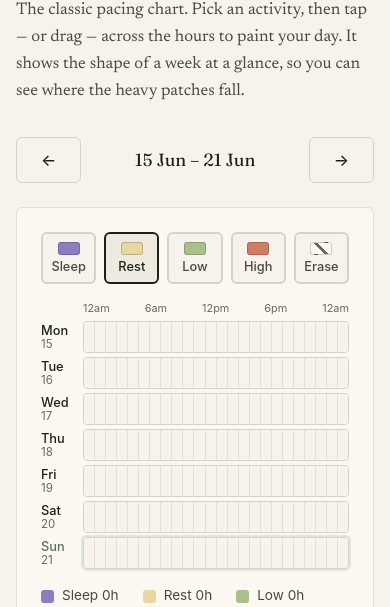
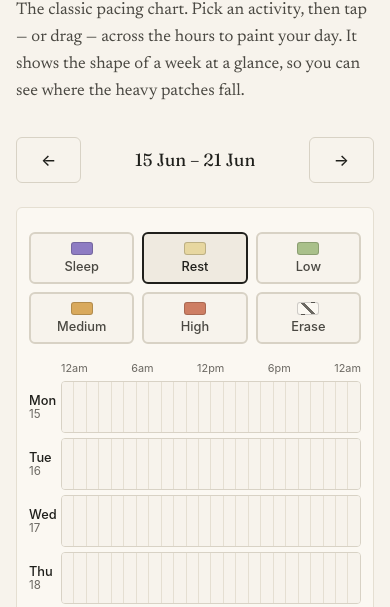
Before and after one commit to InvisibleFatigue/pacing-diary, a plain HTML site: page index.html in a window 390 px wide. Both pictures are taken after a click on the tab "Week". Shown: the part 226-833 px from the top of the page. Drawn offline with nearby package versions, Linux system fonts and the light colour scheme.

Commit message:
Week chart: add Medium activity level + larger cells on mobile
- New "Medium" brush between Low and High. Stored as code 4 (not inserted
  at 3) so existing "high" cells keep their meaning; tally now counts by
  category code rather than assuming contiguous 0–3 values.
- Taller cells (38px; 50px on phones) and a wrapping brush row so the
  6 buttons stay comfortably tappable on small screens.
- Service worker cache bumped to v3.

Co-Authored-By: Claude Opus 4.8 <noreply@anthropic.com>

```diff
--- a/js/storage.js
+++ b/js/storage.js
@@ -62,7 +62,7 @@ export function deleteEntry(date) {
 
 // ── Hourly activity chart ────────────────────────────────────────
 // Stored separately from entries (keyed by date → array of 24 values:
-// 0 sleep, 1 rest, 2 low, 3 high, or null). Kept out of `entries` on
+// 0 sleep, 1 rest, 2 low, 3 high, 4 medium, or null). Kept out of `entries` on
 // purpose so painted-only days don't skew the activity/symptom averages.
 
 export function getAllHours() {
--- a/js/week.js
+++ b/js/week.js
@@ -5,11 +5,15 @@
 
 import { getHours, saveHours } from './storage.js';
 
+// Stored codes are stable: 0 sleep, 1 rest, 2 low, 3 high, 4 medium.
+// Medium was added later as code 4 (not inserted at 3) so existing "high"
+// cells keep their meaning. Array order is the display/brush order.
 const CATS = [
-  { v: 0, label: 'Sleep', color: 'var(--act-sleep)' },
-  { v: 1, label: 'Rest',  color: 'var(--act-rest)'  },
-  { v: 2, label: 'Low',   color: 'var(--act-low)'   },
-  { v: 3, label: 'High',  color: 'var(--act-high)'  },
+  { v: 0, label: 'Sleep',  color: 'var(--act-sleep)'  },
+  { v: 1, label: 'Rest',   color: 'var(--act-rest)'   },
+  { v: 2, label: 'Low',    color: 'var(--act-low)'    },
+  { v: 4, label: 'Medium', color: 'var(--act-medium)' },
+  { v: 3, label: 'High',   color: 'var(--act-high)'   },
 ];
 const ERASE = -1;
 const WD = ['Mon', 'Tue', 'Wed', 'Thu', 'Fri', 'Sat', 'Sun'];
@@ -95,10 +99,11 @@ export function renderWeek() {
 }
 
 function updateTally() {
-  const counts = [0, 0, 0, 0];
+  const counts = {};
+  CATS.forEach(c => { counts[c.v] = 0; });
   for (let i = 0; i < 7; i++) {
     const hrs = getHours(isoOf(addDays(weekStart, i)));
-    if (hrs) hrs.forEach(v => { if (v != null && v >= 0 && v < 4) counts[v]++; });
+    if (hrs) hrs.forEach(v => { if (v != null && counts[v] !== undefined) counts[v]++; });
   }
   $('#week-tally').innerHTML = CATS.map(c =>
     `<span class="wk-tally-item"><i style="background:${c.color}"></i>${c.label} ${counts[c.v]}h</span>`
--- a/styles.css
+++ b/styles.css
@@ -22,10 +22,11 @@
   --warn-tint: #ECD8CE;
 
   /* Activity chart (week view) — cool→warm reads as restful→exerting */
-  --act-sleep: #8E7CC3;        /* dusky violet */
-  --act-rest:  #E7D7A0;        /* soft sand */
-  --act-low:   #A9C08A;        /* sage */
-  --act-high:  #CE7E63;        /* terracotta */
+  --act-sleep:  #8E7CC3;       /* dusky violet */
+  --act-rest:   #E7D7A0;       /* soft sand */
+  --act-low:    #A9C08A;       /* sage */
+  --act-medium: #D9A95C;       /* amber */
+  --act-high:   #CE7E63;       /* terracotta */
 
   --focus: #5A7159;
 
@@ -590,11 +591,12 @@ input[type="range"]:focus-visible::-moz-range-thumb {
 /* Week — hourly activity chart */
 .week-brushes {
   display: flex;
+  flex-wrap: wrap;
   gap: var(--space-2);
   margin-bottom: var(--space-4);
 }
 .brush {
-  flex: 1;
+  flex: 1 1 90px;
   appearance: none;
   display: flex;
   flex-direction: column;
@@ -671,7 +673,7 @@ input[type="range"]:focus-visible::-moz-range-thumb {
 .wk-cell {
   flex: 1;
   min-width: 0;
-  height: 30px;
+  height: 38px;
   padding: 0;
   border: none;
   border-right: 1px solid var(--border-soft);
@@ -680,6 +682,15 @@ input[type="range"]:focus-visible::-moz-range-thumb {
 }
 .wk-cell:last-child { border-right: none; }
 .wk-cell:focus-visible { outline: 2px solid var(--focus); outline-offset: -2px; }
+
+/* Roomier tap targets on phones (narrow screens) */
+@media (max-width: 36rem) {
+  .wk-cell { height: 50px; }
+  .wk-label, .wk-axis-sp { width: 32px; }
+  .wk-row { margin-bottom: 5px; }
+  /* Reclaim side space so each hour column is a touch wider */
+  [data-view="week"] .card { padding-left: var(--space-3); padding-right: var(--space-3); }
+}
 
 .week-tally {
   display: flex;
--- a/sw.js
+++ b/sw.js
@@ -1,7 +1,7 @@
 // sw.js — offline support for the pacing diary.
 // Bump CACHE when you change any shell file, so phones pick up the update.
 
-const CACHE = 'pacing-diary-v2';
+const CACHE = 'pacing-diary-v3';
 
 const SHELL = [
   './',
```
